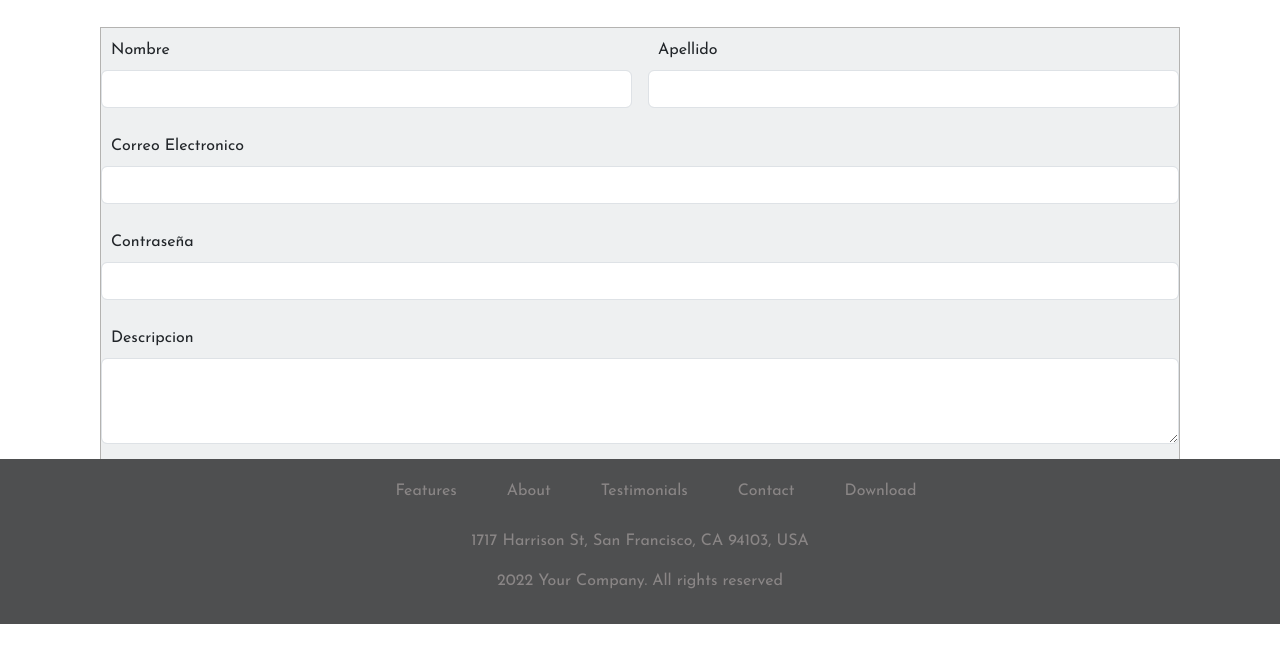
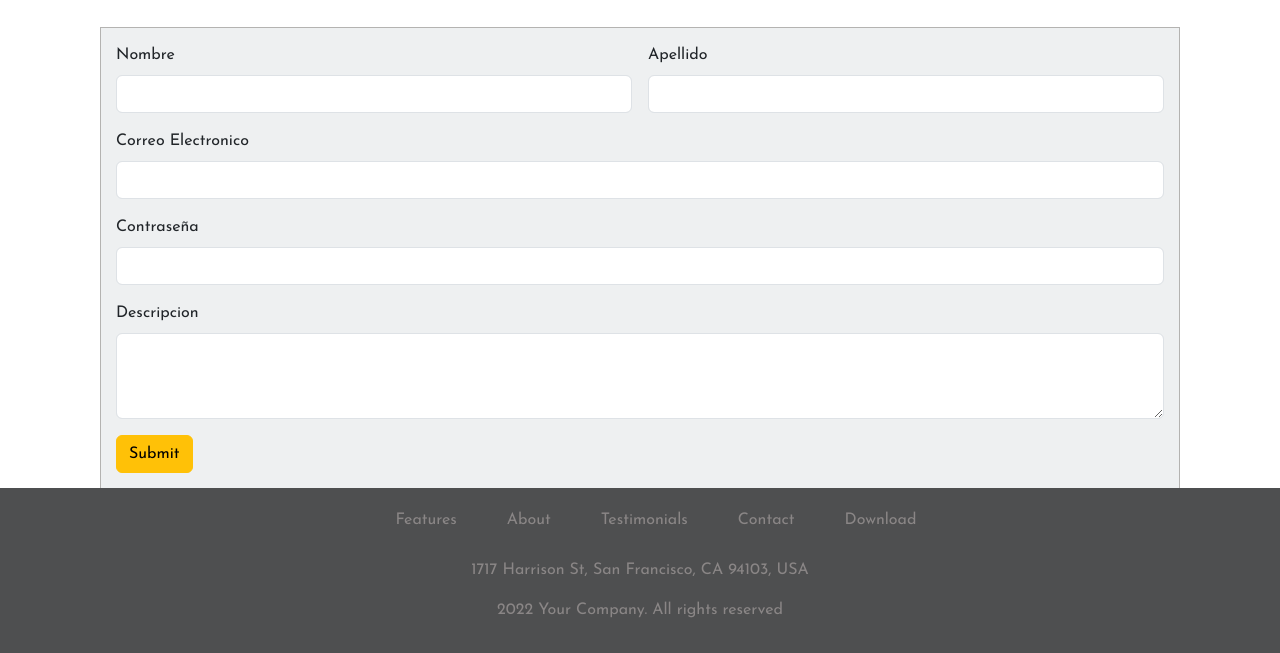
Before and after one commit to BlasVernazza06/PF-Vernazza, a plain HTML site: page Ayuda.html in a window 1280 px wide. Shown: the part 217-870 px from the top of the page. Before the commit the page ends 841 px from the top, so only its background shows below. Drawn offline with nearby package versions, Linux system fonts and the light colour scheme.

Commit message:
Modificaciones en Formulario, en Ayuda.html

```diff
--- a/Ayuda.html
+++ b/Ayuda.html
@@ -57,6 +57,9 @@
                         <label for="" class="form-label">Descripcion</label>
                         <textarea class="form-control"  rows="3" name="" id=""></textarea>
                     </div>
+                    <div class="">
+                        <input class="btn btn-warning" type="submit" value="Submit">
+                    </div>
                 </form>
             </div>
 
--- a/Cs's/styleAyuda.css
+++ b/Cs's/styleAyuda.css
@@ -115,16 +115,24 @@
 .Form-Help-Section .Card-Form{
     background-color: rgb(238, 240, 241);
     width: 100%;
-    padding-bottom: 15px;
-
+    padding: 15px 15px;
     margin-top: 30px;
     border: 1px solid rgb(180, 179, 177);
     border-bottom: none;
 }
 
 .form-label{
-    padding-top: 10px;
-    padding-left: 10px;
+    text-align: left;
+}
+
+.btn{
+    background-color: #eca058;
+    border: none;
+    padding-left: 15px;
+    padding-right: 15px;
+    justify-self: center;
+    align-self: center;
+    text-align: end;
 }
 
 
```
Also changed, not shown: Images/paralax2Home.jpg (added).
